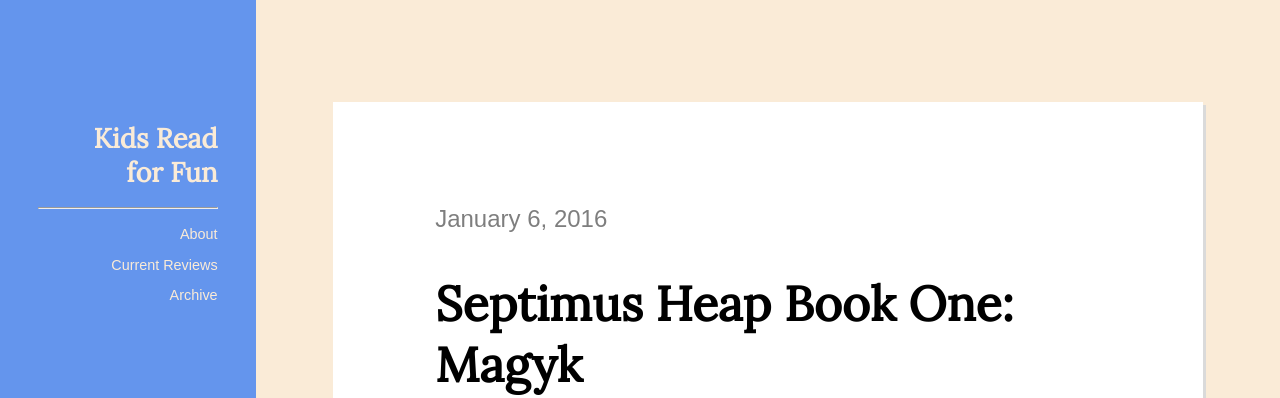
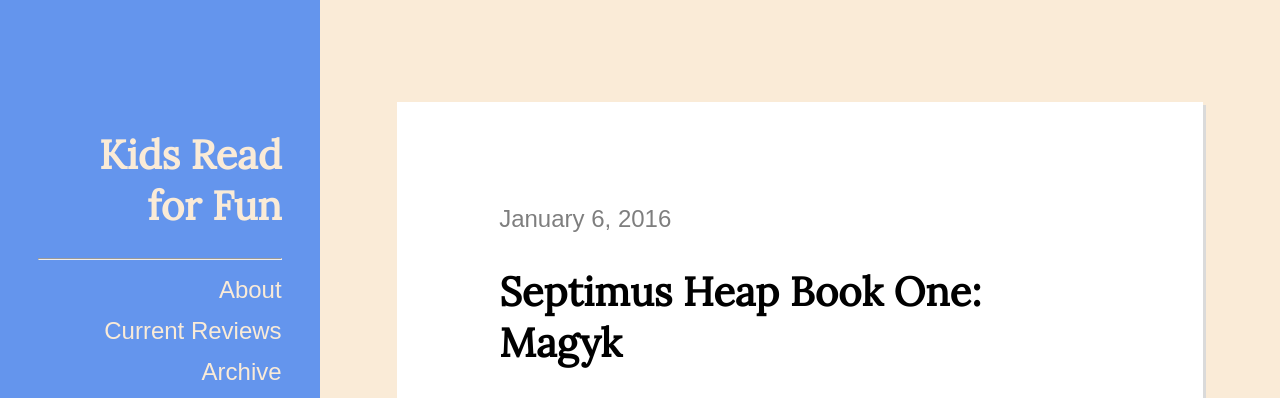
Before and after one commit to MaelsiC/WDD331, a plain HTML site: page Assignment01.html in a window 1280 px wide. Shown: the top 398 px of the page. Drawn offline with Linux system fonts and the light colour scheme.

Commit message:
Update main.css

```diff
--- a/main.css
+++ b/main.css
@@ -143,7 +143,7 @@
     top: 0;
     left: 0;
     bottom: 0;
-    width: 20vw;
+    width: 25vw;
   }
 
   header a, nav {
@@ -154,6 +154,7 @@
     padding-left: 6vw;
     display: flex;
     align-items: flex-end;
+    font-size: 2.5em;
   }
 
   hr {
@@ -166,10 +167,11 @@
 
   li > a {
     padding-right: 0;
+    font-size: 1.5em;
   }
 
   main {
-    padding-left: 22vw;
+    padding-left: 27vw;
     padding-right: 2vw;
   }
 
@@ -182,7 +184,7 @@
   }
 
   h2 {
-    font-size: 3em;
+    font-size: 2.5em;
   }
 
   img {
```
